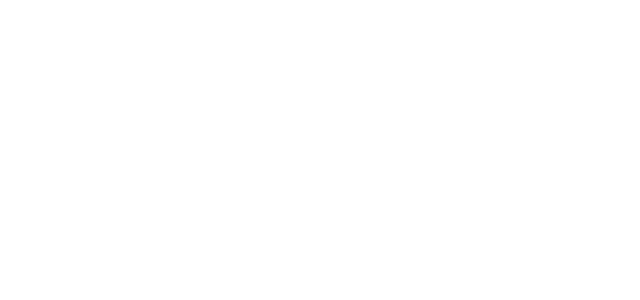
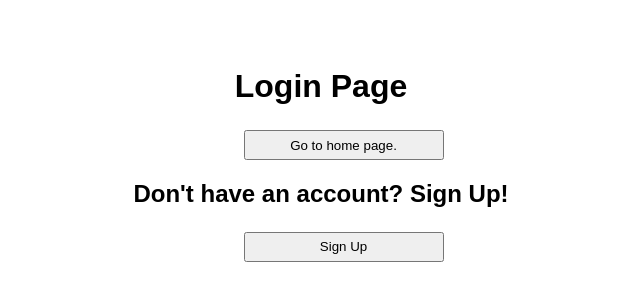
Before and after one commit to zibusisojnduna/Expenses-Log-App, a React (Vite) app: page /login in a window 1280 px wide. Before the commit this address had no page. Shown: the part 136-436 px from the top of the page, without its empty margins (319-959 px from the left). Built offline with nearby package versions, Linux system fonts and the light colour scheme.

Commit message:
Feat:Routers fixed

```diff
--- a/src/App.jsx
+++ b/src/App.jsx
@@ -7,6 +7,8 @@
 import Home from './components/home'
 import { BrowserRouter, Routes, Route } from 'react-router-dom'
 import Login from './components/login'
+import Layout from './pages/layout'
+import SignUp from './components/signup'
 
 function App() {
   const [transaction, setTransaction] = useState([])
@@ -21,10 +23,11 @@
     <BrowserRouter>
       <div className='container'>
       <Routes>
-        <Route path='/' element={<Login/>}>
-        <Route path='./home' element={<Home add={add} transaction={transaction}/>}>
-        </Route>
-        </Route>
+        <Route index element={<Login/>}/>
+        <Route path='/login' element={<Login/>}/>
+        <Route path="/home" element={<Home AddTransaction={AddTransaction} transaction={transaction}/>}/>
+        <Route path='/signup' element={<SignUp/>}/>
+
       </Routes>
       </div>
     </BrowserRouter>
--- a/src/components/home.jsx
+++ b/src/components/home.jsx
@@ -1,12 +1,16 @@
 import AddTransaction from "./add"
 import DisplayTransaction from "./displayTransaction"
+import React from "react"
+import { useNavigate } from "react-router-dom"
 
-function Home(props){
-    return(
-        <div>
-            <DisplayTransaction transaction={props.transaction}/>
-            <AddTransaction add={props.add}/>
-        </div>
-    )
+const Home = (props) =>{
+    const navigate = useNavigate()
+
+    return  <div>
+    <DisplayTransaction transaction={props.transaction}/>
+    <AddTransaction add={props.add}/>
+    <button onClick={() => navigate("/login")}>Go to login</button>
+</div>
 }
+
 export default Home
--- a/src/components/login.jsx
+++ b/src/components/login.jsx
@@ -1,8 +1,10 @@
-import {Outlet, Link} from 'react-router-dom'
+import { Outlet, Link } from "react-router-dom"
+import { useNavigate } from "react-router-dom"
+import React from "react"
 
 function Login(){
 
-
+const navigate = useNavigate()
 
 
 
@@ -10,7 +12,10 @@
         <div>
             <h1>Login Page</h1>
 
-            <button>Go to home page.</button>
+            <button onClick={() => navigate("/home")}>Go to home page.</button>
+
+            <h2>Don't have an account? Sign Up!</h2>
+            <button onClick={() => navigate("/signup")}>Sign Up</button>
         </div>
     )
 }
--- /dev/null
+++ b/src/components/signup.jsx
@@ -0,0 +1,13 @@
+import React from "react"
+import { useNavigate, Link} from "react-router-dom"
+
+function SignUp(){
+    return(
+        <>
+         <h1>Sign Up</h1>
+         <Link to={"/home"}>Go to Home Page</Link>
+        </>
+
+    )
+}
+export default SignUp
--- /dev/null
+++ b/src/pages/layout.jsx
@@ -0,0 +1,18 @@
+import { Outlet, Link } from "react-router-dom";
+
+const Layout = () => {
+    return(
+        <>
+            <nav>
+        <ul>
+          <li>
+            <Link to="/">Home</Link>
+          </li>
+        </ul>
+      </nav>
+    <Outlet />
+        </>
+
+    )
+}
+export default Layout
```
